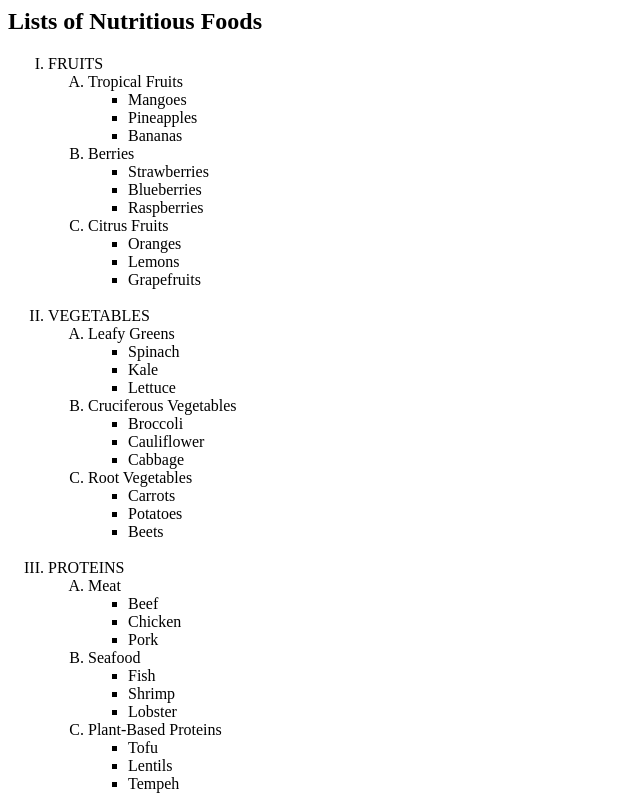
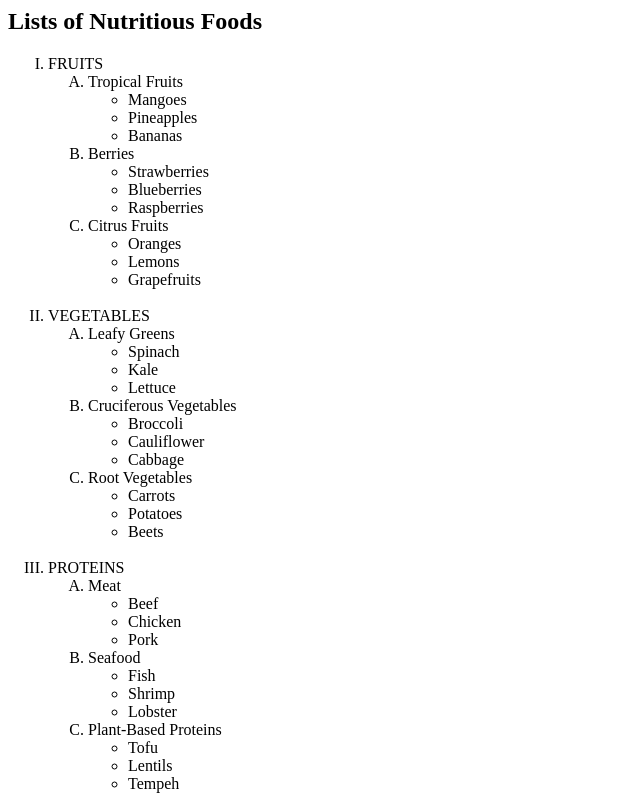
Before and after one commit to cjlp13/PaduaChrisJustineCS3103_WSTactivities, a plain HTML site: page Exercise Sets/Exercise Set 1/exercise1.html in a window 1280 px wide. Shown: the whole page, without its empty margins (0-640 px from the left). Drawn offline with Linux system fonts and the light colour scheme.

Commit message:
Update exercise1.html
Correction for unordered lists bullet type from "circles" to "circle".

```diff
--- a/Exercise Sets/Exercise Set 1/exercise1.html
+++ b/Exercise Sets/Exercise Set 1/exercise1.html
@@ -6,19 +6,19 @@
             <li>FRUITS</li>
                 <ol type = "A">
                     <li>Tropical Fruits</li>
-                    <ul type = "circles">
+                    <ul type = "circle">
                         <li>Mangoes</li>
                         <li>Pineapples</li>
                         <li>Bananas</li>
                     </ul>
                     <li>Berries</li>
-                    <ul type = "circles">
+                    <ul type = "circle">
                         <li>Strawberries</li>
                         <li>Blueberries</li>
                         <li>Raspberries</li>
                     </ul>
                     <li>Citrus Fruits</li>
-                    <ul type = "circles">
+                    <ul type = "circle">
                         <li>Oranges</li>
                         <li>Lemons</li>
                         <li>Grapefruits</li>
@@ -28,19 +28,19 @@
             <li>VEGETABLES</li>
                 <ol type = "A">
                     <li>Leafy Greens</li>
-                    <ul type = "circles">
+                    <ul type = "circle">
                         <li>Spinach</li>
                         <li>Kale</li>
                         <li>Lettuce</li>
                     </ul>
                     <li>Cruciferous Vegetables</li>
-                    <ul type = "circles">
+                    <ul type = "circle">
                         <li>Broccoli</li>
                         <li>Cauliflower</li>
                         <li>Cabbage</li>
                     </ul>
                     <li>Root Vegetables</li>
-                    <ul type = "circles">
+                    <ul type = "circle">
                         <li>Carrots</li>
                         <li>Potatoes</li>
                         <li>Beets</li>
@@ -50,19 +50,19 @@
             <li>PROTEINS</li>
                 <ol type = "A">
                     <li>Meat</li>
-                    <ul type = "circles">
+                    <ul type = "circle">
                         <li>Beef</li>
                         <li>Chicken</li>
                         <li>Pork</li>
                     </ul>
                     <li>Seafood</li>
-                    <ul type = "circles">
+                    <ul type = "circle">
                         <li>Fish</li>
                         <li>Shrimp</li>
                         <li>Lobster</li>
                     </ul>
                     <li>Plant-Based Proteins</li>
-                    <ul type = "circles">
+                    <ul type = "circle">
                         <li>Tofu</li>
                         <li>Lentils</li>
                         <li>Tempeh</li>
```
